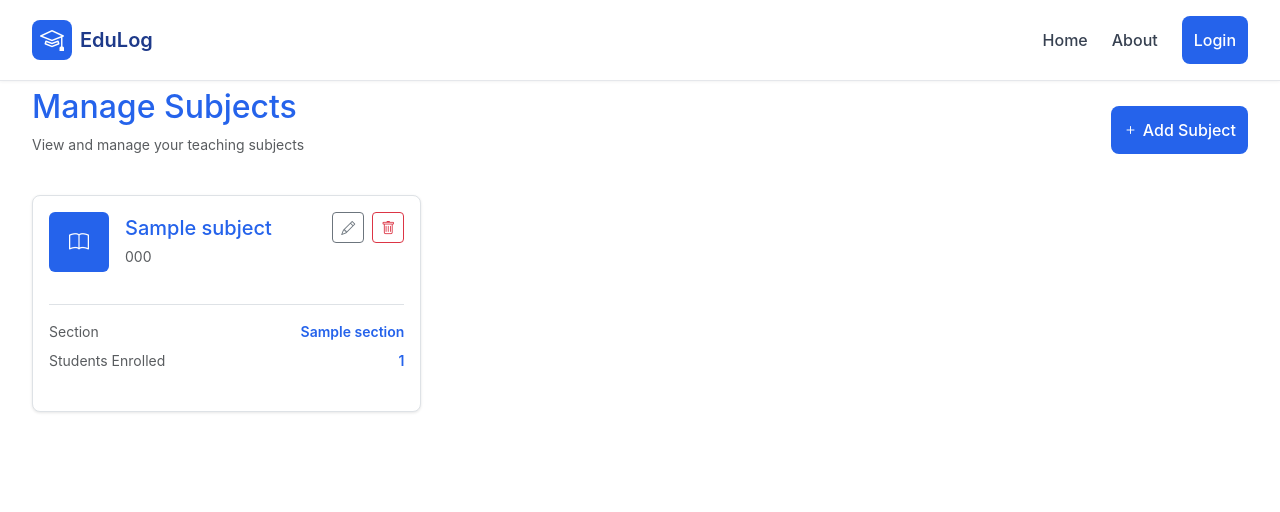
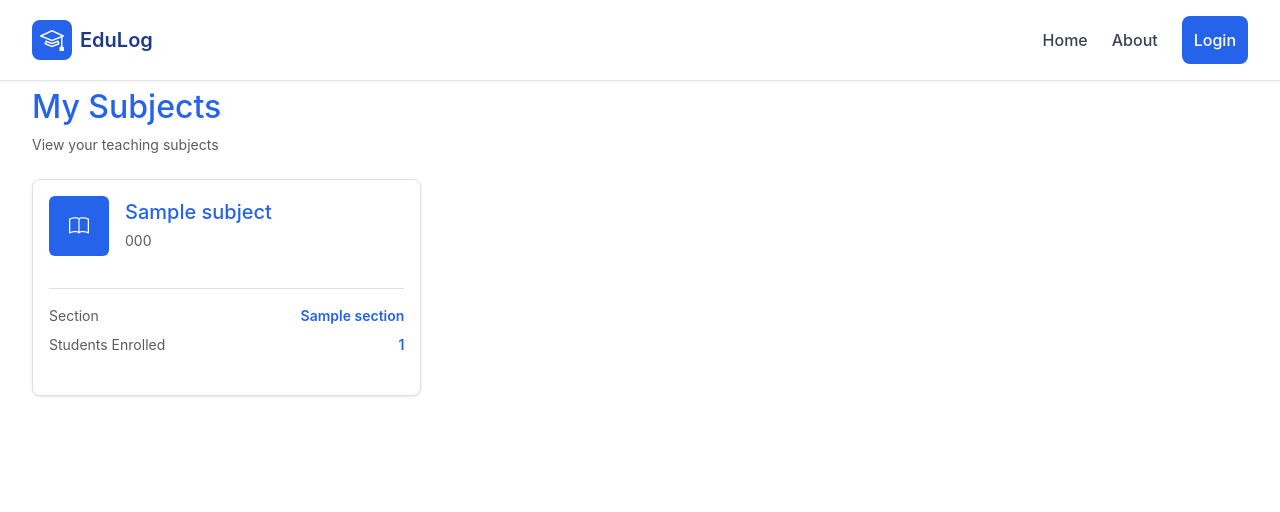
Before and after one commit to ramisys/ADS-EduLog, a Django app: template teachers/templates/teachers/subjects.html in a window 1280 px wide. Shown: the top 512 px of the page. Run offline with Django 3.2, Linux system fonts and the light colour scheme; the template is opened without the code that fills it: most values are stand-ins (such as "Sample title", 1, 10 or a date in 2020).

Commit message:
Removed the adding, editing and deleting subjects in teacher's dashboard

```diff
--- a/core/templates/base.html
+++ b/core/templates/base.html
@@ -248,7 +248,7 @@
                 <li>
                     <a href="{% url 'teachers:subjects' %}" class="sidebar-link {% if request.resolver_match.url_name == 'subjects' %}active{% endif %}">
                         <i data-lucide="book-open"></i>
-                        Subjects
+                        My Subjects
                     </a>
                 </li>
                 <li>
--- a/teachers/templates/teachers/subjects.html
+++ b/teachers/templates/teachers/subjects.html
@@ -4,48 +4,9 @@
 <div class="dashboard-container container py-4">
 
     <!-- Header -->
-    <div class="d-flex justify-content-between align-items-center mb-4">
-      <div>
-        <h2 class="text-primary">Manage Subjects</h2>
-        <p class="text-muted small">View and manage your teaching subjects</p>
-      </div>
-
-      <!-- Add Subject Button -->
-      <button class="btn btn-primary" data-bs-toggle="modal" data-bs-target="#addSubjectModal">
-        <i class="bi bi-plus"></i> Add Subject
-      </button>
-    </div>
-
-    <!-- Add Subject Modal -->
-    <div class="modal fade" id="addSubjectModal" tabindex="-1" aria-hidden="true">
-      <div class="modal-dialog">
-        <div class="modal-content">
-
-          <div class="modal-header">
-            <h5 class="modal-title">Add New Subject</h5>
-            <button type="button" class="btn-close" data-bs-dismiss="modal"></button>
-          </div>
-
-          <div class="modal-body">
-            <p class="text-muted">Enter the details for the new subject</p>
-
-            <form id="addSubjectForm">
-              <div class="mb-3">
-                <label class="form-label">Subject Name</label>
-                <input type="text" class="form-control" placeholder="e.g., Mathematics" required>
-              </div>
-
-              <div class="mb-3">
-                <label class="form-label">Subject Code</label>
-                <input type="text" class="form-control" placeholder="e.g., MATH101" required>
-              </div>
-
-              <button type="submit" class="btn btn-primary w-100">Add Subject</button>
-            </form>
-
-          </div>
-        </div>
-      </div>
+    <div class="mb-4">
+      <h2 class="text-primary">My Subjects</h2>
+      <p class="text-muted small">View your teaching subjects</p>
     </div>
 
     <!-- SUBJECT LIST -->
@@ -55,24 +16,13 @@
       <div class="col-12 col-md-6 col-lg-4">
         <div class="card border rounded-3 p-3 h-100">
 
-          <div class="d-flex justify-content-between align-items-start mb-3">
-            <div class="d-flex align-items-center gap-3 flex-grow-1">
-              <div class="bg-primary p-3 rounded" style="min-width: 60px; height: 60px; display: flex; align-items: center; justify-content: center;">
-                <i class="bi bi-book text-white fs-5"></i>
-              </div>
-              <div class="flex-grow-1">
-                <h5 class="text-primary mb-1">{{ item.subject.name }}</h5>
-                <small class="text-muted">{{ item.subject.code }}</small>
-              </div>
+          <div class="d-flex align-items-center gap-3 mb-3">
+            <div class="bg-primary p-3 rounded" style="min-width: 60px; height: 60px; display: flex; align-items: center; justify-content: center;">
+              <i class="bi bi-book text-white fs-5"></i>
             </div>
-
-            <div class="d-flex gap-2 ms-2">
-              <button class="btn btn-outline-secondary btn-sm" title="Edit">
-                <i class="bi bi-pencil"></i>
-              </button>
-              <button class="btn btn-outline-danger btn-sm" title="Delete">
-                <i class="bi bi-trash"></i>
-              </button>
+            <div class="flex-grow-1">
+              <h5 class="text-primary mb-1">{{ item.subject.name }}</h5>
+              <small class="text-muted">{{ item.subject.code }}</small>
             </div>
           </div>
 
@@ -97,7 +47,7 @@
         <i class="bi bi-book text-muted" style="font-size: 3rem;"></i>
       </div>
       <h5 class="text-muted">No subjects assigned</h5>
-      <p class="text-muted small">You don't have any subjects assigned yet. Click "Add Subject" to get started.</p>
+      <p class="text-muted small">You don't have any subjects assigned yet. Contact the administrator to get subjects assigned.</p>
     </div>
     {% endif %}
   </div>
```
